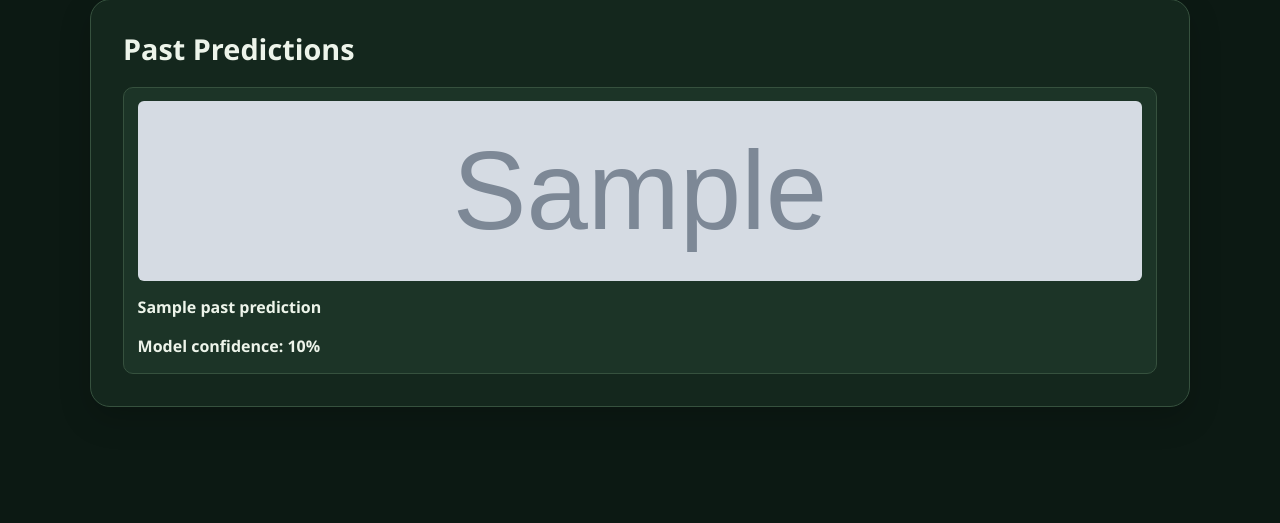
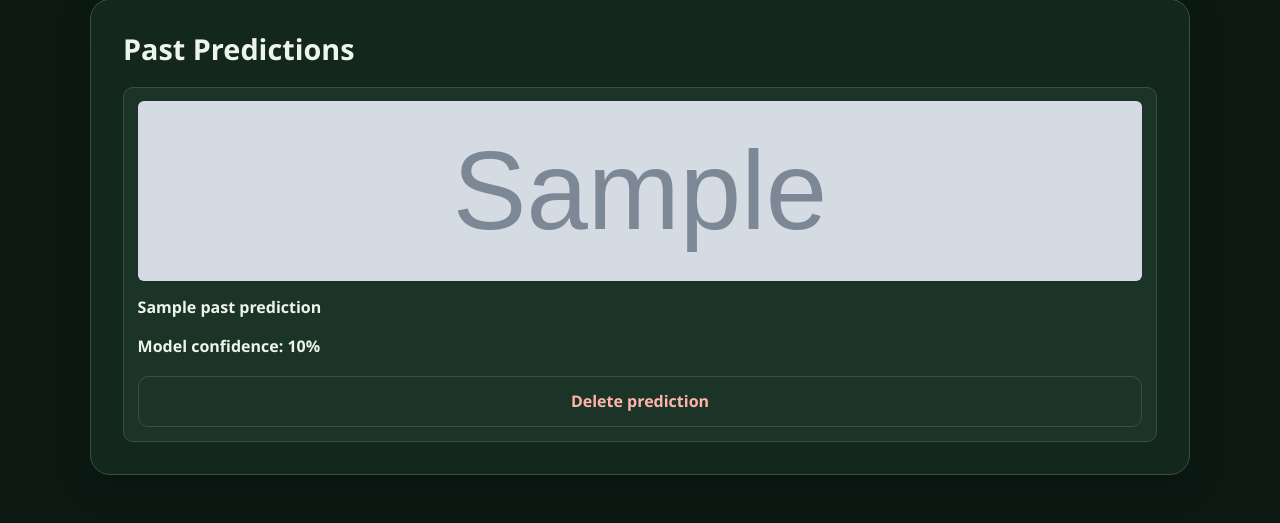
Before and after one commit to CodeRahman/PlantRX, a Flask app: template app/templates/index.html in a window 1280 px wide. Shown: the part 606-1129 px from the top of the page. Before the commit the page ends 1013 px from the top, so only its background shows below. Run offline with Flask 3, Linux system fonts and the light colour scheme; the template is opened without the code that fills it: most values are stand-ins (such as "Sample title", 1, 10 or a date in 2020); grey boxes marked "Sample" are stand-in pictures; parts of the project's set-up code (start-up, migrations or seed data) failed here and were passed over.

Commit message:
Add prediction deletion with ownership checks and image cleanup

```diff
--- a/app/static/css/style.css
+++ b/app/static/css/style.css
@@ -410,3 +410,20 @@ main {
         transition: none;
     }
 }
+
+.delete-prediction-form {
+    margin-top: 1rem;
+}
+
+.delete-button {
+    width: 100%;
+    background: transparent;
+    color: var(--color-error);
+    border-color: var(--color-border);
+}
+
+.delete-button:hover {
+    background: rgba(255, 180, 171, 0.08);
+    color: var(--color-error);
+    border-color: var(--color-error);
+}
--- a/app/templates/index.html
+++ b/app/templates/index.html
@@ -65,6 +65,25 @@
                     <p>{{ p.label | plant_label }}</p>
                     <p>Model confidence: {{ (p.confidence * 100) | round(1) }}%</p>
                     <!-- displays confidence for each previous prediction and picture -->
+                     <form
+                        action="{{ url_for(
+                            'routes.delete_prediction_route',
+                            prediction_id=p.id
+                        ) }}"
+                        method="POST"
+                        class="delete-prediction-form"
+                        onsubmit="return confirm('Delete this prediction and its image?');"
+                    >
+                        <input
+                            type="hidden"
+                            name="csrf_token"
+                            value="{{ csrf_token }}"
+                        >
+
+                        <button type="submit" class="delete-button">
+                            Delete prediction
+                        </button>
+                    </form>
                 </div>
                 {% endfor %}
             </div>
```
Also changed, not shown: app/history.py (+19 -0 lines), app/routes.py (+54 -1 lines).
